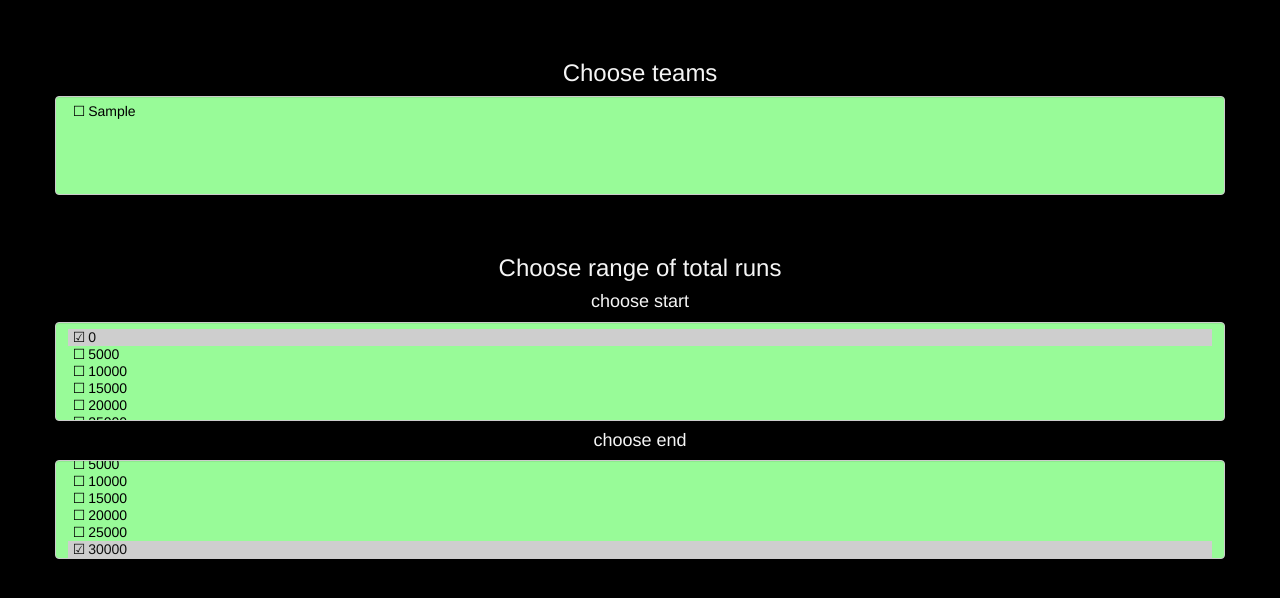
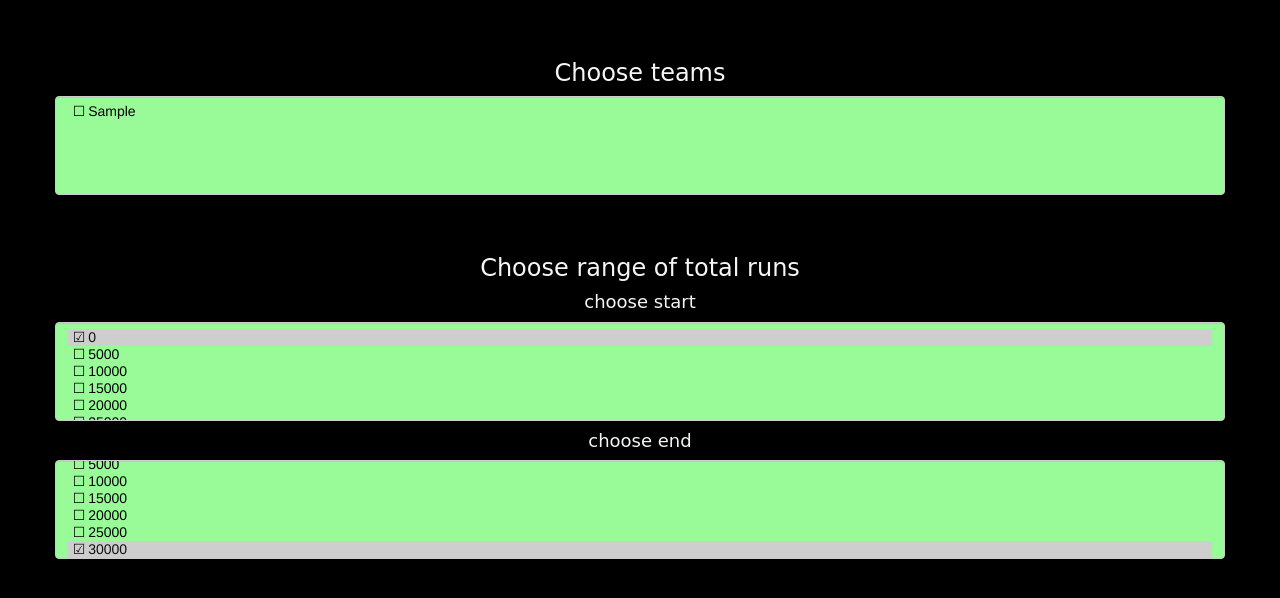
Before and after one commit to nikitabansal711/Ipl-Data-Project-Django, a Django app: page / in a window 1280 px wide. Shown: the part 52-650 px from the top of the page. Run offline with Django 3.2, Linux system fonts and the light colour scheme; tables that the repository leaves empty hold one stand-in row (values such as "Sample post"); some libraries are stand-ins or nearby versions.

Commit message:
fixed frontend issues

```diff
--- a/DataProject/ipl_solution/static/ipl_solution/css/style.css
+++ b/DataProject/ipl_solution/static/ipl_solution/css/style.css
@@ -5,9 +5,11 @@ body {
 }
 h3 {
   color: whitesmoke;
+  font-family: "Lobster", cursive;
 }
 h4 {
   color: whitesmoke;
+  font-family: "Lobster", cursive;
 }
 .fav {
   background-color: #98fb98;
```
